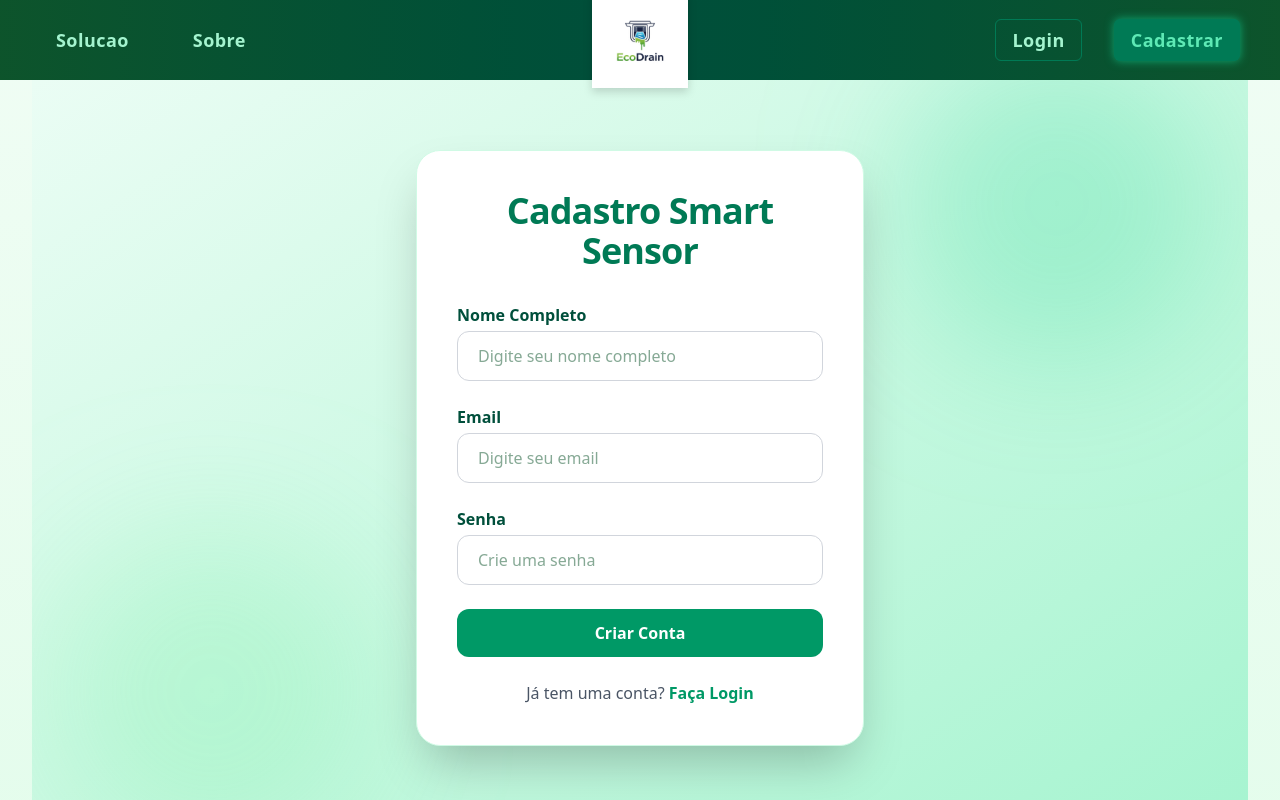
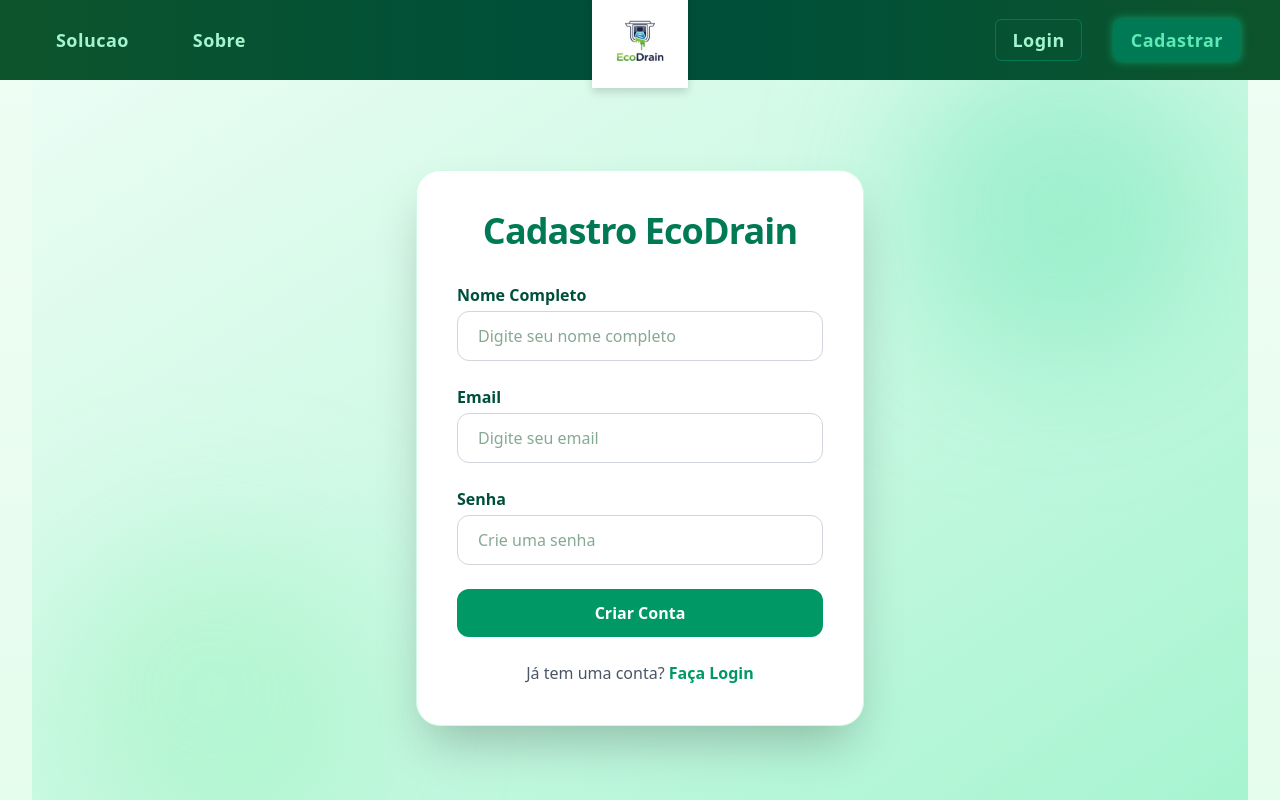
Before and after one commit to IgorNociti/GLOBALSOLUTION_JS, a React (Vite) app in the folder EcoDrain-main/: page /cadastrar in a window 1280 px wide. Shown: the top 800 px of the page. Built offline with nearby package versions, Linux system fonts and the light colour scheme.

Commit message:
Update Cadastrar.tsx

```diff
--- a/EcoDrain-main/src/routes/Cadastrar.tsx
+++ b/EcoDrain-main/src/routes/Cadastrar.tsx
@@ -61,7 +61,7 @@ export default function Cadastrar() {
         animate="visible"
       >
         <h3 className="text-3xl md:text-4xl font-black text-center text-emerald-700 mb-8 tracking-tight">
-          Cadastro Smart Sensor
+          Cadastro EcoDrain
         </h3>
 
         <form onSubmit={handleSubmit} className="space-y-6">
```
